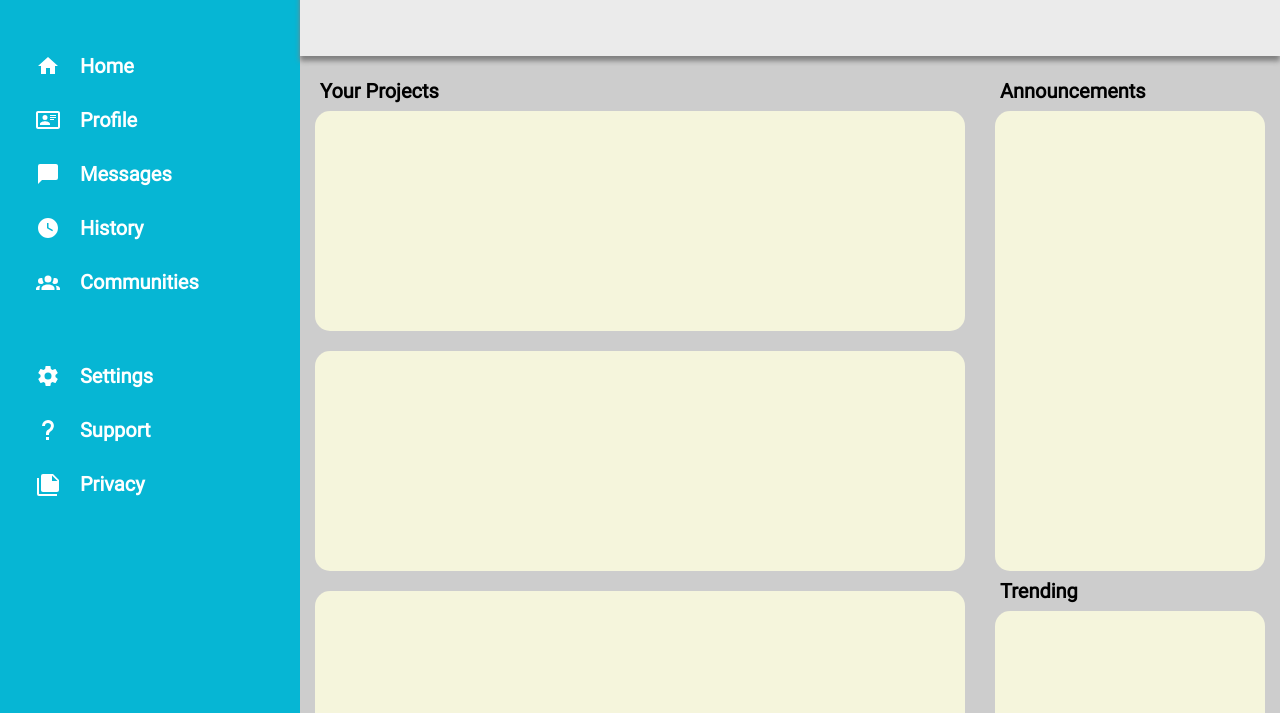
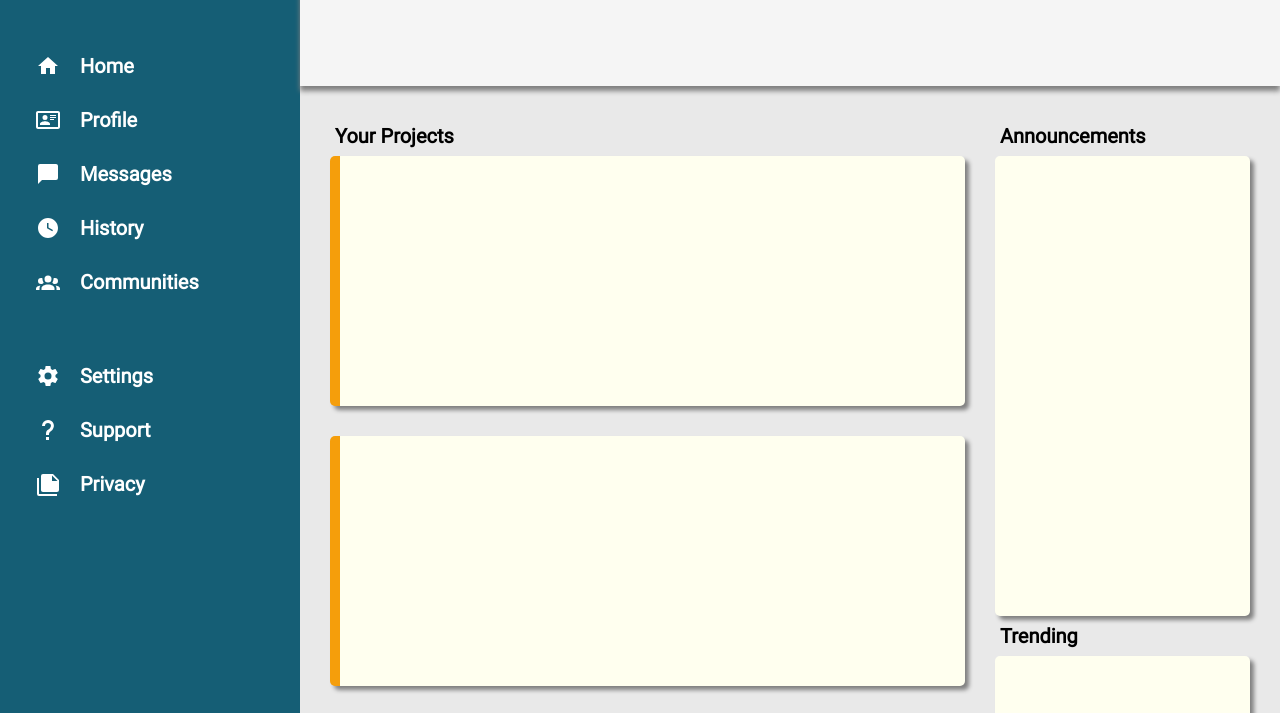
Before and after one commit to BlueVelocity/admin_dashboard, a plain HTML site: page index.html in a window 1280 px wide. Shown: the part 94-807 px from the top of the page. Drawn offline with Linux system fonts and the light colour scheme.

Commit message:
Add border styling to content tiles

```diff
--- a/style.css
+++ b/style.css
@@ -83,6 +83,11 @@ table {
 
 /* PAGE STYLING */
 
+:root {
+    --main-colour: #155e75;
+    --secondary-colour: #f59e0b;
+}
+
 * {
     box-sizing: border-box;
 }
@@ -96,8 +101,8 @@ html {
 body {
     display: grid;
     grid-template-columns: 300px 4fr;
-    grid-template-rows: 150px repeat(4, 1fr);
-    width: min(100vw, 1400px);
+    grid-template-rows: 180px repeat(4, 1fr);
+    width: 100vw;
     height: 100%;
     min-height: 100vh;
 }
@@ -121,7 +126,7 @@ h2 {
 .sidebar {
     grid-column: 1 / 2;
     grid-row: 1 / 6;
-    background-color: #06b6d4;
+    background-color: var(--main-colour);
 }
 
 .sidebar > * {
@@ -168,7 +173,7 @@ h2 {
 .header {
     grid-column: 2 / 3;
     grid-row: 1 / 2;
-    background-color: rgb(235, 235, 235);
+    background-color: whitesmoke;
     box-shadow: 0px 5px 5px grey;
     z-index: 1;
 }
@@ -180,28 +185,36 @@ h2 {
     grid-column: 2 / 3;
     grid-row: 2 / 6;
     grid-template-columns: 3fr 1fr;
-    background-color: rgb(205, 205, 205);
+    background-color: rgb(233, 233, 233);
 }
 
 .projects-container {
     grid-column: 1 / 2;
     display: flex;
     flex-direction: column;
-    padding: 15px;
+    padding: 30px 15px 30px 30px;
 }
 
 .projects {
     display: grid;
     grid-template-columns: repeat(auto-fit, minmax(350px, 1fr));
-    grid-auto-rows: 220px;
-    gap: 20px;
+    grid-auto-rows: 250px;
+    gap: 30px;
+}
+
+.projects .tile {
+    border-left: 10px solid var(--secondary-colour);
+}
+
+.tile {
+    box-shadow: 4px 4px 4px grey;
 }
 
 .notification-container {
     grid-column: 2 / 3;
     display: flex;
     flex-direction: column;
-    padding: 15px;
+    padding: 30px 30px 30px 15px;
     min-width: 300px;
 }
 
@@ -221,6 +234,6 @@ h2 {
 
 .notification-container .tile,
 .projects .tile {
-    border-radius: 15px;
-    background-color: beige;
+    border-radius: 5px;
+    background-color: rgb(255, 255, 239);
 }
```
